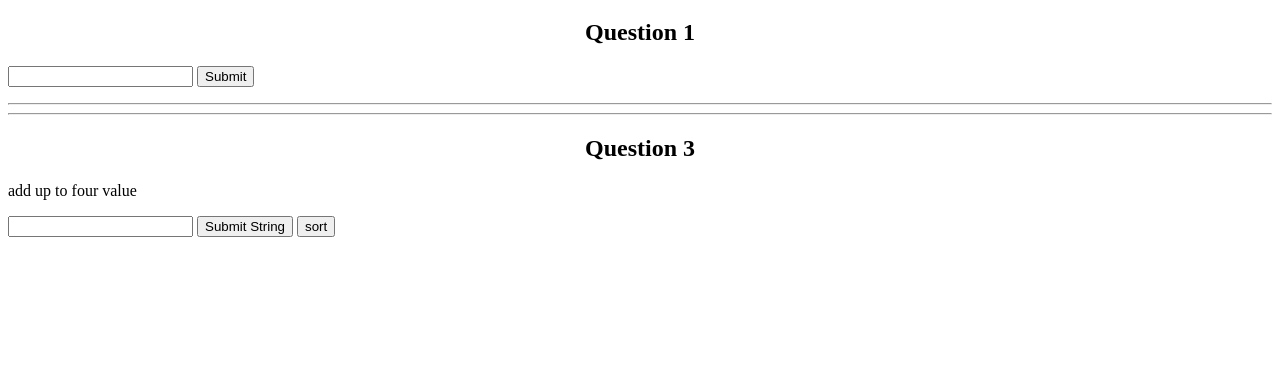
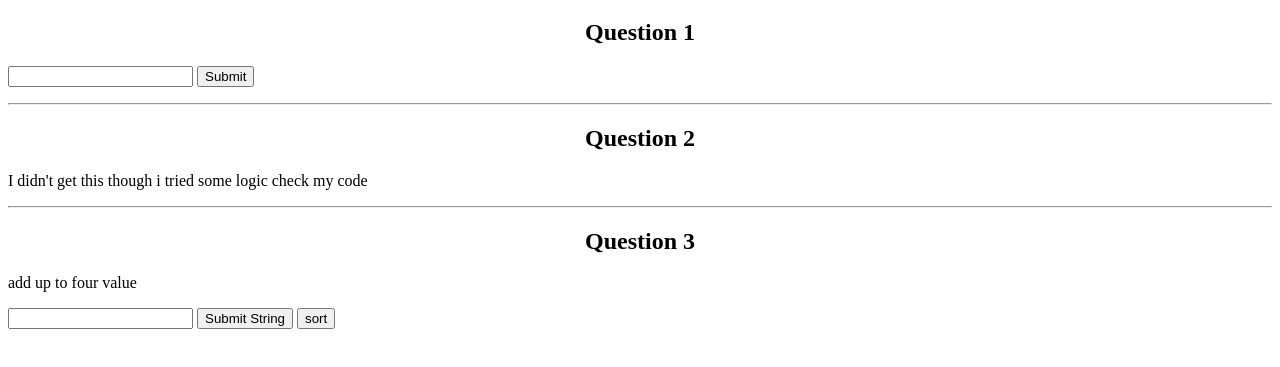
Before and after one commit to monishsharma/starxlabs, a plain HTML site: page index.html in a window 1280 px wide. Shown: the part 61-428 px from the top of the page. Drawn offline with Linux system fonts and the light colour scheme; files whose address does not match are found by name.

Commit message:
first commit

```diff
--- a/index.html
+++ b/index.html
@@ -27,8 +27,9 @@
     <hr>
 
 
-    <!-- <h2>Question 2</h2>
-    <input type="text" id="num1" />
+    <h2>Question 2</h2>
+    <p>I didn't get this though i tried some logic check my code</p>
+     <!--<input type="text" id="num1" />
     <input type="text" id="num2" />
     <button onclick="xorGate()">submit</button>
     <p id="ans2"></p>
```
